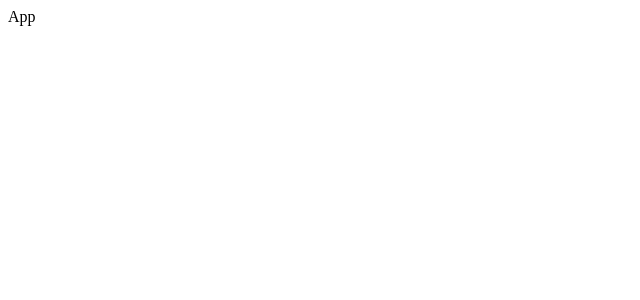
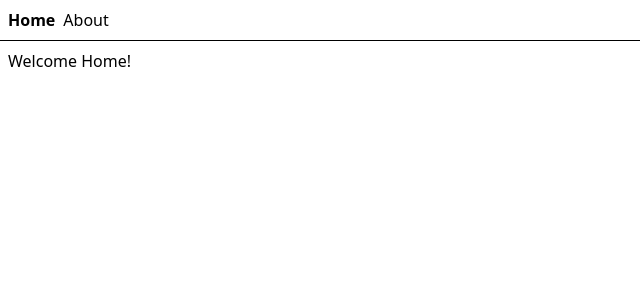
Before and after one commit to kaungset03/reverie-chat, a React (Vite) app: page / in a window 1280 px wide. Shown: the top 300 px of the page, without its empty margins (0-640 px from the left). Built offline with nearby package versions, Linux system fonts and the light colour scheme.

Commit message:
Add routing and update main app structure with Tailwind CSS integration

```diff
--- a/index.html
+++ b/index.html
@@ -3,6 +3,7 @@
   <head>
     <meta charset="UTF-8" />
     <link rel="icon" type="image/svg+xml" href="/tauri.svg" />
+    <link rel="stylesheet" href="/src/App.css">
     <meta name="viewport" content="width=device-width, initial-scale=1.0" />
     <title>Reverie Chat</title>
   </head>
--- a/src/App.css
+++ b/src/App.css
@@ -1,116 +1 @@
-.logo.vite:hover {
-  filter: drop-shadow(0 0 2em #747bff);
-}
-
-.logo.react:hover {
-  filter: drop-shadow(0 0 2em #61dafb);
-}
-:root {
-  font-family: Inter, Avenir, Helvetica, Arial, sans-serif;
-  font-size: 16px;
-  line-height: 24px;
-  font-weight: 400;
-
-  color: #0f0f0f;
-  background-color: #f6f6f6;
-
-  font-synthesis: none;
-  text-rendering: optimizeLegibility;
-  -webkit-font-smoothing: antialiased;
-  -moz-osx-font-smoothing: grayscale;
-  -webkit-text-size-adjust: 100%;
-}
-
-.container {
-  margin: 0;
-  padding-top: 10vh;
-  display: flex;
-  flex-direction: column;
-  justify-content: center;
-  text-align: center;
-}
-
-.logo {
-  height: 6em;
-  padding: 1.5em;
-  will-change: filter;
-  transition: 0.75s;
-}
-
-.logo.tauri:hover {
-  filter: drop-shadow(0 0 2em #24c8db);
-}
-
-.row {
-  display: flex;
-  justify-content: center;
-}
-
-a {
-  font-weight: 500;
-  color: #646cff;
-  text-decoration: inherit;
-}
-
-a:hover {
-  color: #535bf2;
-}
-
-h1 {
-  text-align: center;
-}
-
-input,
-button {
-  border-radius: 8px;
-  border: 1px solid transparent;
-  padding: 0.6em 1.2em;
-  font-size: 1em;
-  font-weight: 500;
-  font-family: inherit;
-  color: #0f0f0f;
-  background-color: #ffffff;
-  transition: border-color 0.25s;
-  box-shadow: 0 2px 2px rgba(0, 0, 0, 0.2);
-}
-
-button {
-  cursor: pointer;
-}
-
-button:hover {
-  border-color: #396cd8;
-}
-button:active {
-  border-color: #396cd8;
-  background-color: #e8e8e8;
-}
-
-input,
-button {
-  outline: none;
-}
-
-#greet-input {
-  margin-right: 5px;
-}
-
-@media (prefers-color-scheme: dark) {
-  :root {
-    color: #f6f6f6;
-    background-color: #2f2f2f;
-  }
-
-  a:hover {
-    color: #24c8db;
-  }
-
-  input,
-  button {
-    color: #ffffff;
-    background-color: #0f0f0f98;
-  }
-  button:active {
-    background-color: #0f0f0f69;
-  }
-}
+@import "tailwindcss";
--- a/src/App.tsx
+++ b/src/App.tsx
@@ -1,4 +1,8 @@
 const App = () => {
-  return <div>App</div>;
+  return (
+    <main>
+      <h2>Hello World</h2>
+    </main>
+  );
 };
 export default App;
--- a/src/main.tsx
+++ b/src/main.tsx
@@ -1,9 +1,27 @@
-import React from "react";
+import { StrictMode } from "react";
 import ReactDOM from "react-dom/client";
-import App from "./App";
+import { RouterProvider, createRouter } from "@tanstack/react-router";
 
-ReactDOM.createRoot(document.getElementById("root") as HTMLElement).render(
-  <React.StrictMode>
-    <App />
-  </React.StrictMode>,
-);
+// Import the generated route tree
+import { routeTree } from "./routeTree.gen";
+
+// Create a new router instance
+const router = createRouter({ routeTree });
+
+// Register the router instance for type safety
+declare module "@tanstack/react-router" {
+  interface Register {
+    router: typeof router;
+  }
+}
+
+// Render the app
+const rootElement = document.getElementById("root")!;
+if (!rootElement.innerHTML) {
+  const root = ReactDOM.createRoot(rootElement);
+  root.render(
+    <StrictMode>
+      <RouterProvider router={router} />
+    </StrictMode>
+  );
+}
--- /dev/null
+++ b/src/routeTree.gen.ts
@@ -0,0 +1,111 @@
+/* eslint-disable */
+
+// @ts-nocheck
+
+// noinspection JSUnusedGlobalSymbols
+
+// This file was automatically generated by TanStack Router.
+// You should NOT make any changes in this file as it will be overwritten.
+// Additionally, you should also exclude this file from your linter and/or formatter to prevent it from being checked or modified.
+
+// Import Routes
+
+import { Route as rootRoute } from './routes/__root'
+import { Route as AboutImport } from './routes/about'
+import { Route as IndexImport } from './routes/index'
+
+// Create/Update Routes
+
+const AboutRoute = AboutImport.update({
+  id: '/about',
+  path: '/about',
+  getParentRoute: () => rootRoute,
+} as any)
+
+const IndexRoute = IndexImport.update({
+  id: '/',
+  path: '/',
+  getParentRoute: () => rootRoute,
+} as any)
+
+// Populate the FileRoutesByPath interface
+
+declare module '@tanstack/react-router' {
+  interface FileRoutesByPath {
+    '/': {
+      id: '/'
+      path: '/'
+      fullPath: '/'
+      preLoaderRoute: typeof IndexImport
+      parentRoute: typeof rootRoute
+    }
+    '/about': {
+      id: '/about'
+      path: '/about'
+      fullPath: '/about'
+      preLoaderRoute: typeof AboutImport
+      parentRoute: typeof rootRoute
+    }
+  }
+}
+
+// Create and export the route tree
+
+export interface FileRoutesByFullPath {
+  '/': typeof IndexRoute
+  '/about': typeof AboutRoute
+}
+
+export interface FileRoutesByTo {
+  '/': typeof IndexRoute
+  '/about': typeof AboutRoute
+}
+
+export interface FileRoutesById {
+  __root__: typeof rootRoute
+  '/': typeof IndexRoute
+  '/about': typeof AboutRoute
+}
+
+export interface FileRouteTypes {
+  fileRoutesByFullPath: FileRoutesByFullPath
+  fullPaths: '/' | '/about'
+  fileRoutesByTo: FileRoutesByTo
+  to: '/' | '/about'
+  id: '__root__' | '/' | '/about'
+  fileRoutesById: FileRoutesById
+}
+
+export interface RootRouteChildren {
+  IndexRoute: typeof IndexRoute
+  AboutRoute: typeof AboutRoute
+}
+
+const rootRouteChildren: RootRouteChildren = {
+  IndexRoute: IndexRoute,
+  AboutRoute: AboutRoute,
+}
+
+export const routeTree = rootRoute
+  ._addFileChildren(rootRouteChildren)
+  ._addFileTypes<FileRouteTypes>()
+
+/* ROUTE_MANIFEST_START
+{
+  "routes": {
+    "__root__": {
+      "filePath": "__root.tsx",
+      "children": [
+        "/",
+        "/about"
+      ]
+    },
+    "/": {
+      "filePath": "index.tsx"
+    },
+    "/about": {
+      "filePath": "about.tsx"
+    }
+  }
+}
+ROUTE_MANIFEST_END */
--- /dev/null
+++ b/src/routes/__root.tsx
@@ -0,0 +1,20 @@
+import { createRootRoute, Link, Outlet } from "@tanstack/react-router";
+import { TanStackRouterDevtools } from "@tanstack/react-router-devtools";
+
+export const Route = createRootRoute({
+  component: () => (
+    <>
+      <div className="p-2 flex gap-2">
+        <Link to="/" className="[&.active]:font-bold">
+          Home
+        </Link>{" "}
+        <Link to="/about" className="[&.active]:font-bold">
+          About
+        </Link>
+      </div>
+      <hr />
+      <Outlet />
+      <TanStackRouterDevtools />
+    </>
+  ),
+});
--- /dev/null
+++ b/src/routes/about.tsx
@@ -0,0 +1,9 @@
+import { createFileRoute } from "@tanstack/react-router";
+
+export const Route = createFileRoute("/about")({
+  component: About,
+});
+
+function About() {
+  return <div className="p-2">Hello from About!</div>;
+}
--- /dev/null
+++ b/src/routes/index.tsx
@@ -0,0 +1,13 @@
+import { createFileRoute } from "@tanstack/react-router";
+
+export const Route = createFileRoute("/")({
+  component: Index,
+});
+
+function Index() {
+  return (
+    <div className="p-2">
+      <h3>Welcome Home!</h3>
+    </div>
+  );
+}
--- a/vite.config.ts
+++ b/vite.config.ts
@@ -1,12 +1,17 @@
 import { defineConfig } from "vite";
 import react from "@vitejs/plugin-react";
-
+import tailwindcss from "@tailwindcss/vite";
+import { TanStackRouterVite } from "@tanstack/router-plugin/vite";
 // @ts-expect-error process is a nodejs global
 const host = process.env.TAURI_DEV_HOST;
 
 // https://vitejs.dev/config/
 export default defineConfig(async () => ({
-  plugins: [react()],
+  plugins: [
+    TanStackRouterVite({ target: "react", autoCodeSplitting: true }),
+    react(),
+    tailwindcss(),
+  ],
 
   // Vite options tailored for Tauri development and only applied in `tauri dev` or `tauri build`
   //
```
Also changed, not shown: package.json (+9 -4 lines), 1 other file (tests, documents, lock files or other folders).
